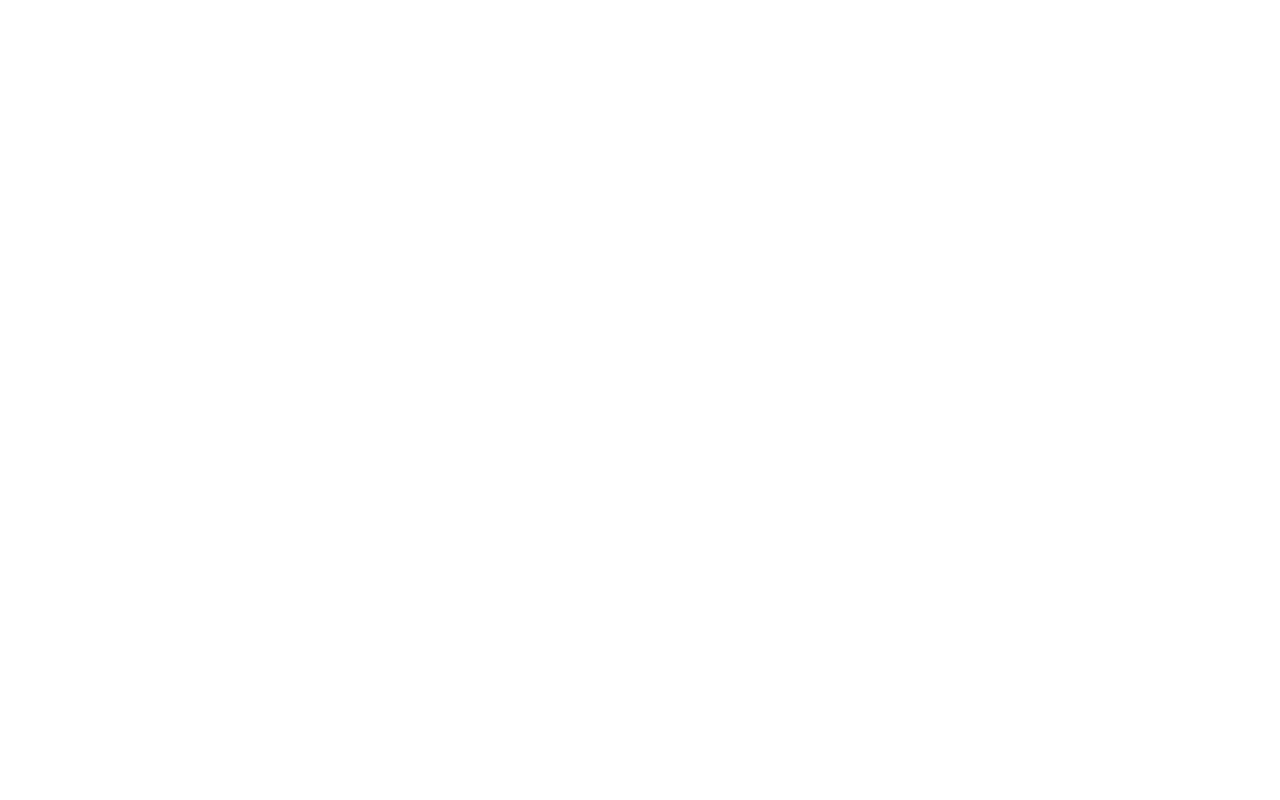
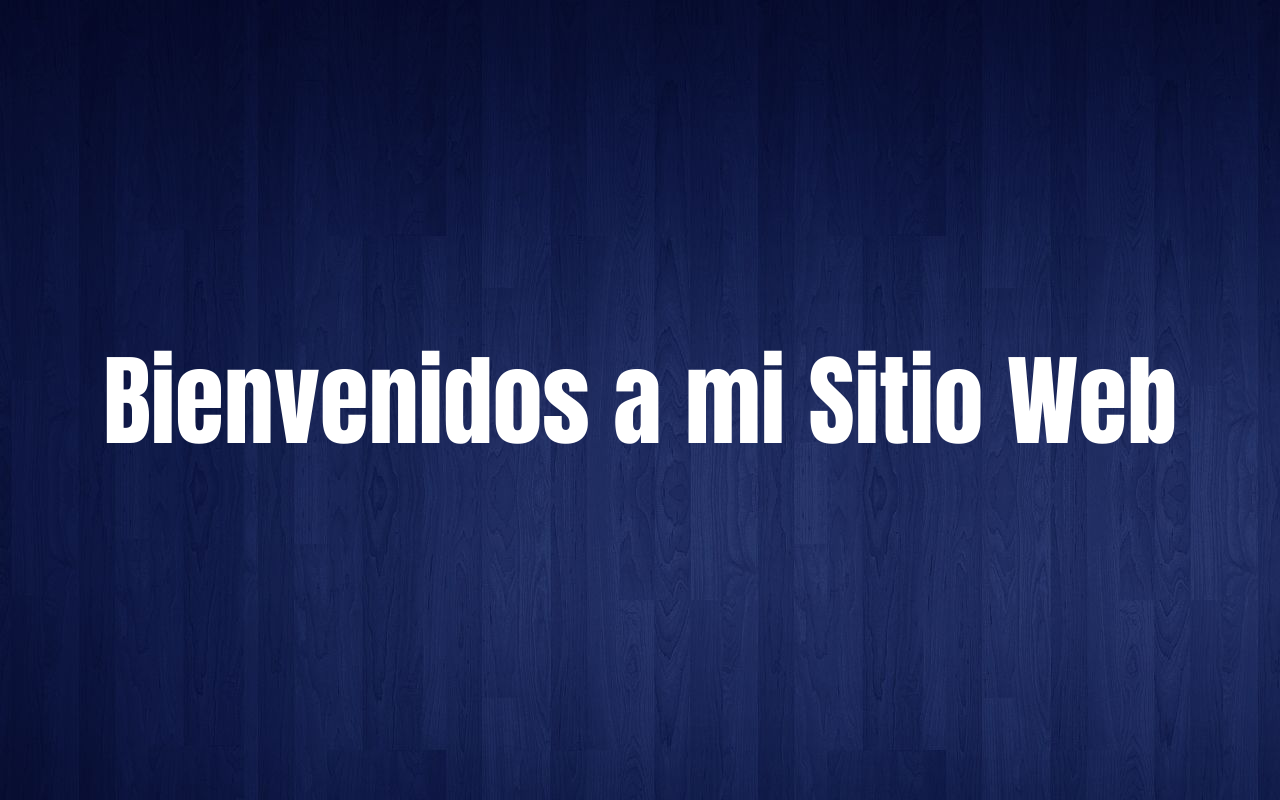
Before and after one commit to LuisGarciaCruz/Mi-primera-pagiana-web, a plain HTML site: page index.html in a window 1280 px wide. Drawn offline with Linux system fonts and the light colour scheme.

Commit message:
imagen y titulo del header

```diff
--- a/css/style.css
+++ b/css/style.css
@@ -0,0 +1,23 @@
+*{
+    padding: 0;
+    margin: 0;
+}
+body{
+    width: 100%;
+    height: 100%;
+    background-color: black;
+}
+.header{
+width: 100vw;
+height: 100vh;
+background-image: url('../img/fondo-header.jpg');
+text-align: center;
+display: flex;
+align-items: center;
+justify-content: center;
+}
+.titulo{
+    font-family:'Anton', sans-serif;
+    font-size: 100px;
+    color: white;
+}
--- a/index.html
+++ b/index.html
@@ -4,13 +4,16 @@
     <meta charset="UTF-8">
     <title>Buenas Practicas</title>
     <link rel="stylesheet" href="css/style.css" />
+    <link rel="preconnect" href="https://fonts.googleapis.com"><link rel="preconnect" href="https://fonts.gstatic.com" crossorigin><link href="https://fonts.googleapis.com/css2?family=Anton&display=swap" rel="stylesheet">
 </head>
 
 <body>
 
-    <header>
+    <div class="header">
         <!--Trabajo de Diego-->
-    </header>
+        <p class="titulo">Bienvenidos a mi Sitio Web</p>
+
+    </div>
     <section>
         <!--Trabajo de Luis-->
 
```
Also changed, not shown: img/fondo-header.jpg (added).
